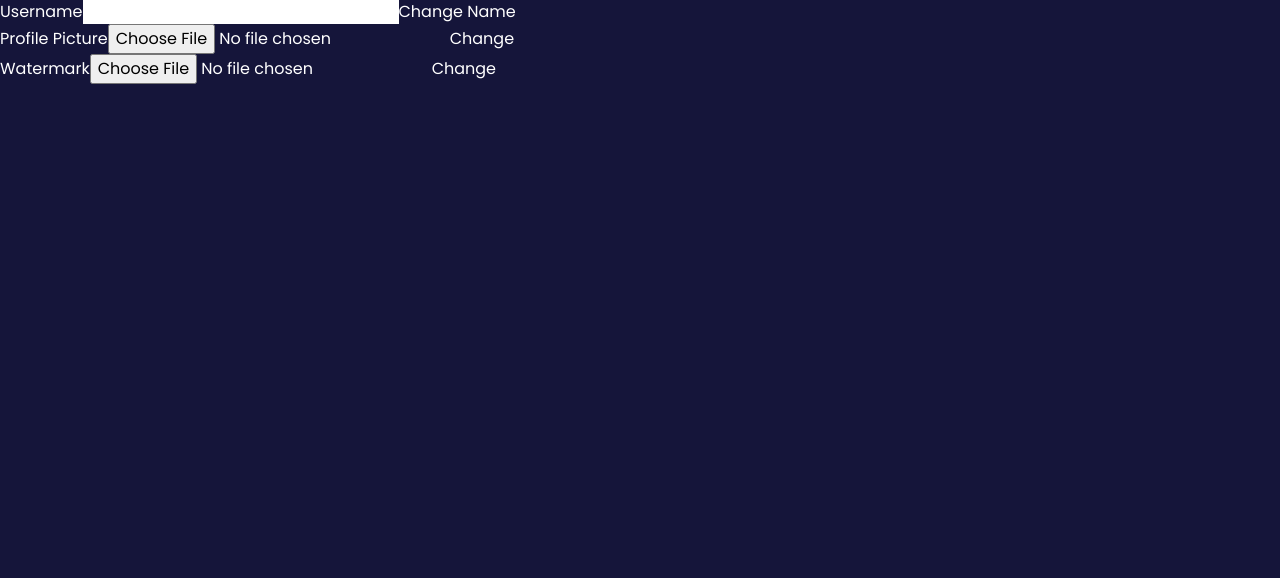
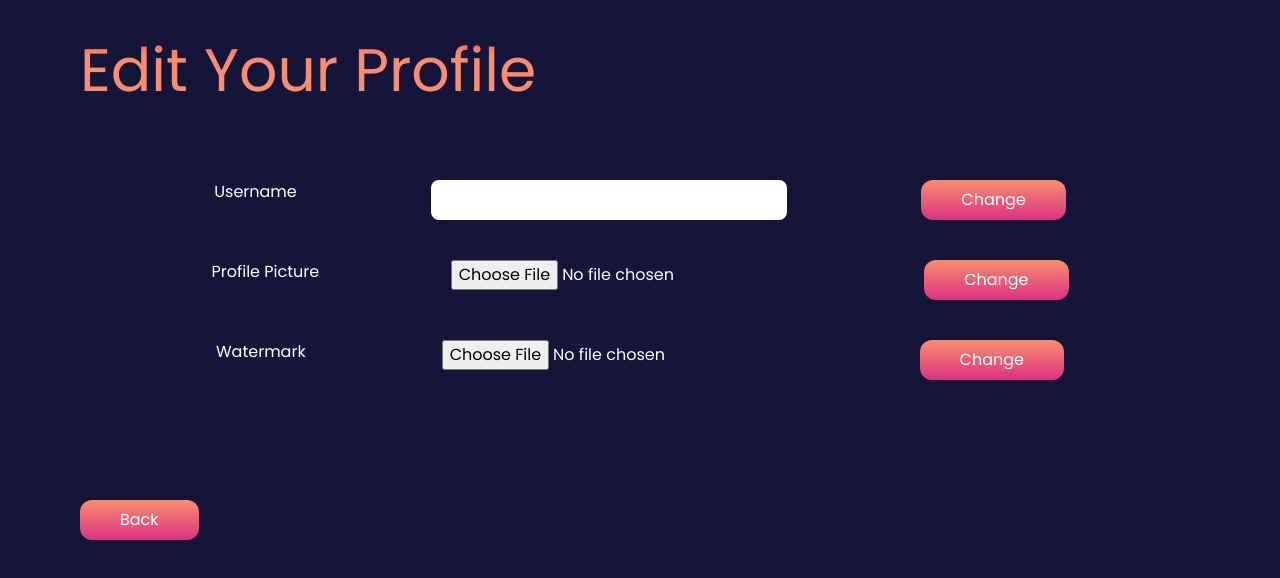
Before and after one commit to Samrat1507/ArtLab, a React (Vite) app in the folder client/: page /editprofile in a window 1280 px wide. Shown: the top 578 px of the page. Built offline with nearby package versions, Linux system fonts and the light colour scheme; no server answers; sample sign-in values are in the browser's storage; a web font is replaced by a local one.

Commit message:
chnaged edit profile

```diff
--- a/client/src/Pages/EditProfile.jsx
+++ b/client/src/Pages/EditProfile.jsx
@@ -80,11 +80,12 @@ const EditProfile = () => {
   }
 
   return (
-    <div className="text-white">
-      <form action="">
+    <div className="text-white md:px-20 px-10 py-10 flex flex-col gap-10">
+      <h1 className="sub-header-text">Edit Your Profile</h1>
+      <form action="" className="flex justify-evenly mt-10">
         <span>Username</span>
         <input
-          className="text-black"
+          className="text-black px-5 py-1 outline-none rounded-lg"
           name="artist_name"
           value={profile.artist_name}
           type="text"
@@ -92,27 +93,35 @@ const EditProfile = () => {
           placeholder={profile.artist_name} />
         <button
           onClick={handleName}
-          type="submit">Change Name</button>
+          type="submit"
+          className="w-fit h-fit px-10 py-2 rounded-xl bg-gradient-to-b from-[#FA8E6F] to-[#D93382] hover:bg-gradient-to-t text-white">
+            Change
+        </button>
       </form>
 
-      <form action="">
+      <form action="" className="flex justify-evenly">
         <span>Profile Picture</span>
         <input
           name="file"
           onChange={handleProfilePic}
           type="file" />
-        <button type="submit" onClick={handleName}>Change</button>
+        <button type="submit" onClick={handleName} className="w-fit h-fit px-10 py-2 rounded-xl bg-gradient-to-b from-[#FA8E6F] to-[#D93382] hover:bg-gradient-to-t text-white">Change</button>
       </form>
 
-      <form action="">
+      <form action="" className="flex justify-evenly">
         <span>Watermark</span>
         <input
           name="file"
           onChange={handleWater}
           type="file" />
-        <button type="submit" onClick={uploadWatermark}>Change</button>
+        <button type="submit" onClick={uploadWatermark} className="w-fit h-fit px-10 py-2 rounded-xl bg-gradient-to-b from-[#FA8E6F] to-[#D93382] hover:bg-gradient-to-t text-white">Change</button>
       </form>
 
+      <button className="w-fit h-fit px-10 py-2 rounded-xl bg-gradient-to-b from-[#FA8E6F] to-[#D93382] hover:bg-gradient-to-t text-white mt-20"
+        onClick={nav('/feed')}
+      >
+        Back
+      </button>
 
     </div>
   )
```
